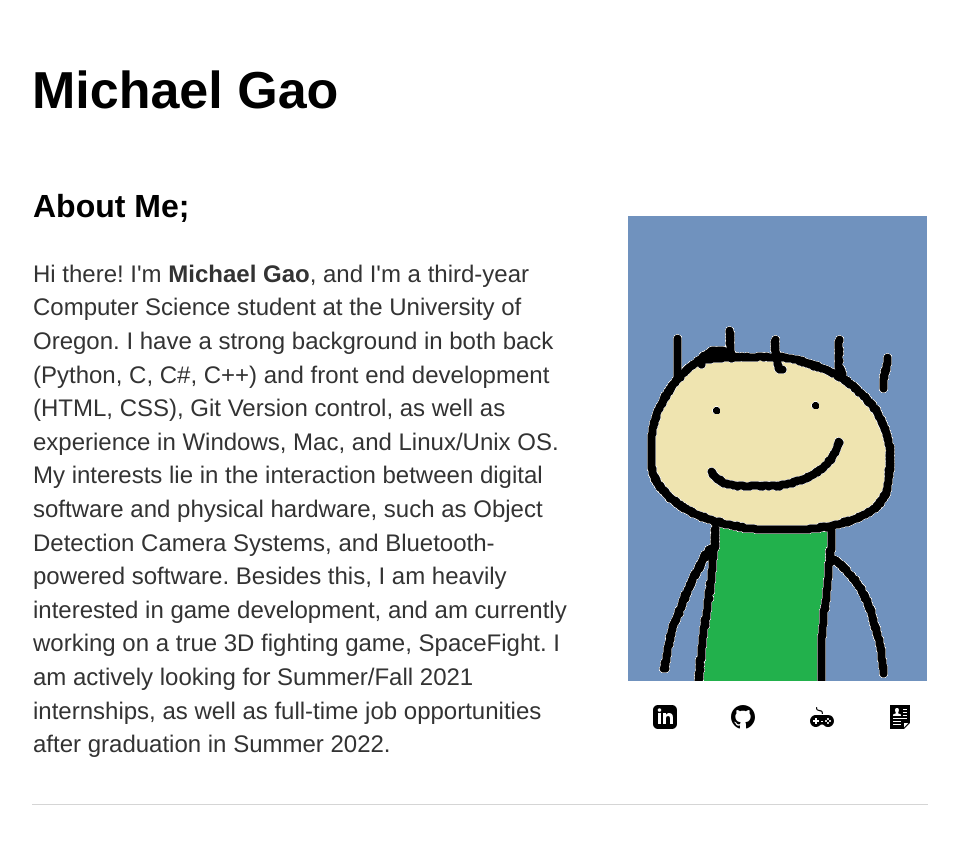
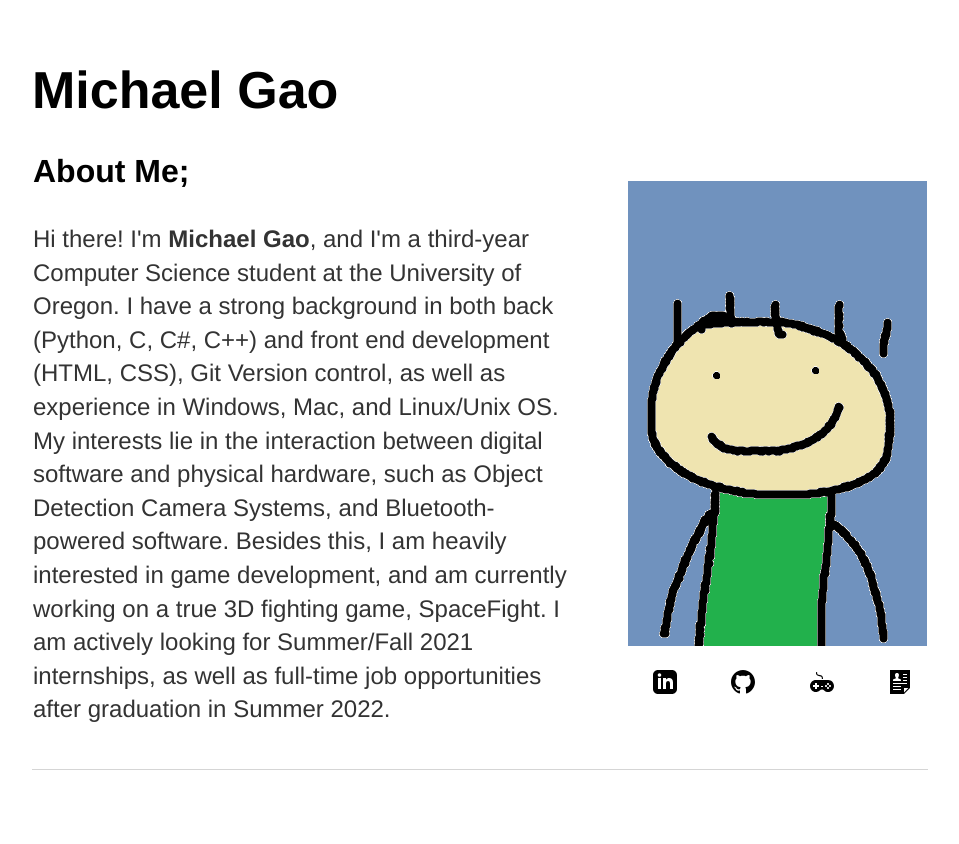
Before and after one commit to michael-c-gao/WebsiteOfMichael, a Jekyll site: the page built from index.html, in a window 1280 px wide. Shown: the top 844 px of the page, without its empty margins (160-1119 px from the left). Built offline with Jekyll 4.4.1, drawn with Linux system fonts in a browser that asks for light colours.

Commit message:
Update default.html

```diff
--- a/_layouts/default.html
+++ b/_layouts/default.html
@@ -5,7 +5,7 @@
 			<link rel="stylesheet" type="text/css" href="/css/main.css">
 		</head>
 		<body>
-			<h1>Michael Gao</h1>
+			<h1 style="margin-bottom: 0px">Michael Gao</h1>
 			<div class="container">
 
 			{{ content }}
```
